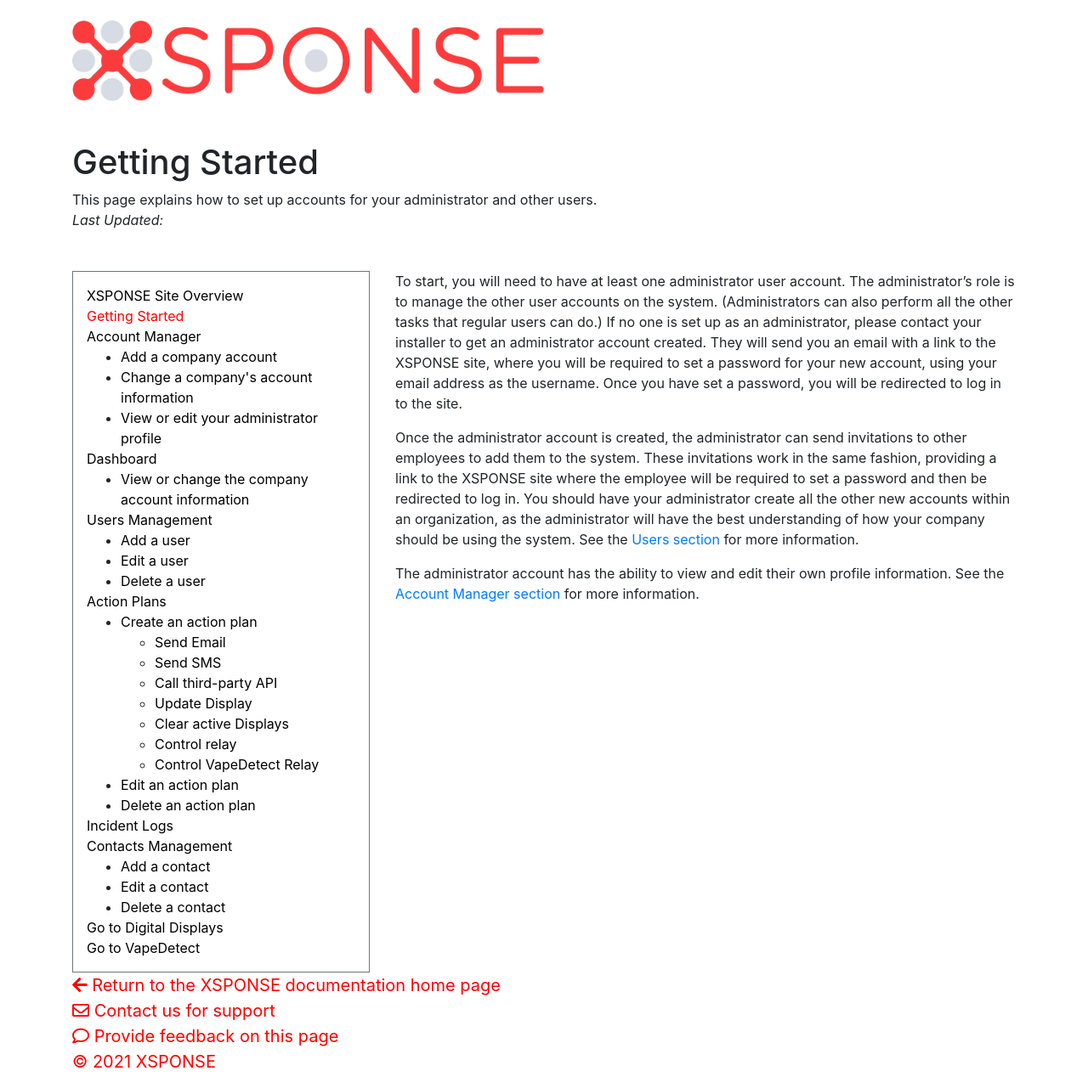
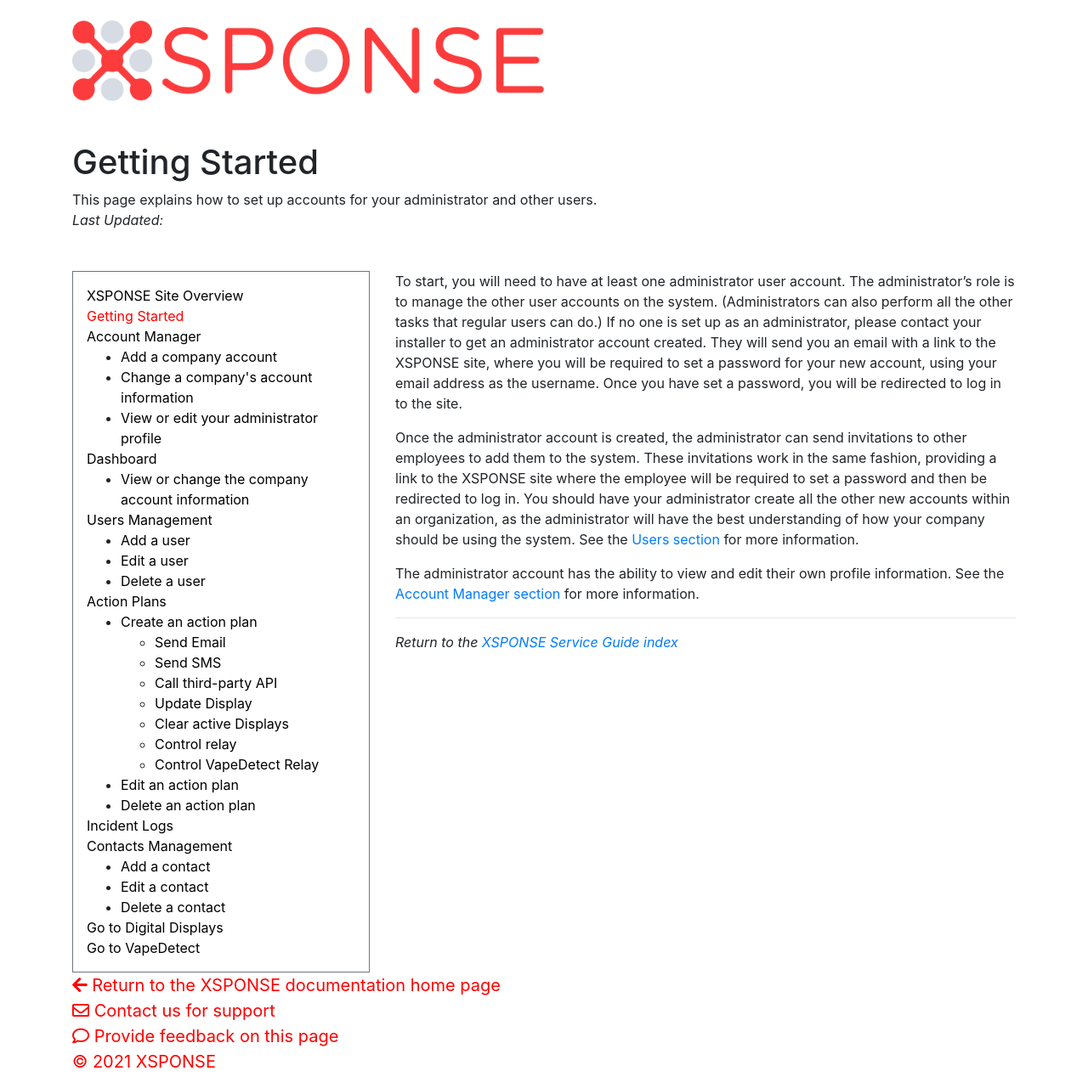
Before and after one commit to NrsSystems/docs, a Jekyll site: the page built from general-ops/account-setup.md, in a window 1280 px wide. Shown: the whole page at 85% size. Built offline with Jekyll 4.4.1, drawn with Linux system fonts in a browser that asks for light colours; our own code applies the rules of GitHub Pages for plain Markdown files.

Commit message:
Update account-setup.md
Added a page-bottom link to the index.

```diff
--- a/general-ops/account-setup.md
+++ b/general-ops/account-setup.md
@@ -7,3 +7,6 @@ To start, you will need to have at least one administrator user account. The adm
 Once the administrator account is created, the administrator can send invitations to other employees to add them to the system. These invitations work in the same fashion, providing a link to the XSPONSE site where the employee will be required to set a password and then be redirected to log in. You should have your administrator create all the other new accounts within an organization, as the administrator will have the best understanding of how your company should be using the system. See the [Users section](users-management.md) for more information.
 
 The administrator account has the ability to view and edit their own profile information. See the [Account Manager section](account-manager.md) for more information.
+
+___
+*Return to the [XSPONSE Service Guide index](index.md)*
```
